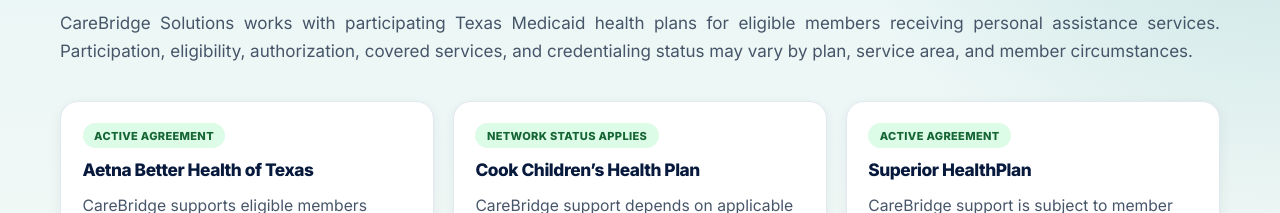
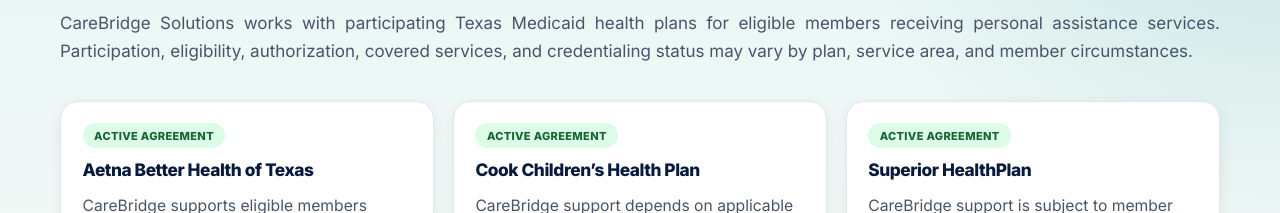
Before and after one commit to adminthecbscarecom/carebridge-website, a React (Vite) app: page / in a window 1280 px wide. Shown: the part 5660-5873 px from the top of the page. Built offline with nearby package versions, Linux system fonts and the light colour scheme.

Commit message:
Update App.jsx

```diff
--- a/src/App.jsx
+++ b/src/App.jsx
@@ -178,7 +178,7 @@
   },
   {
     name: "Cook Children’s Health Plan",
-    status: "Network Status Applies",
+    status: "Active Agreement",
     text: "CareBridge support depends on applicable lines of business, member eligibility, authorization, service area, plan participation, and operational readiness.",
   },
   {
```
